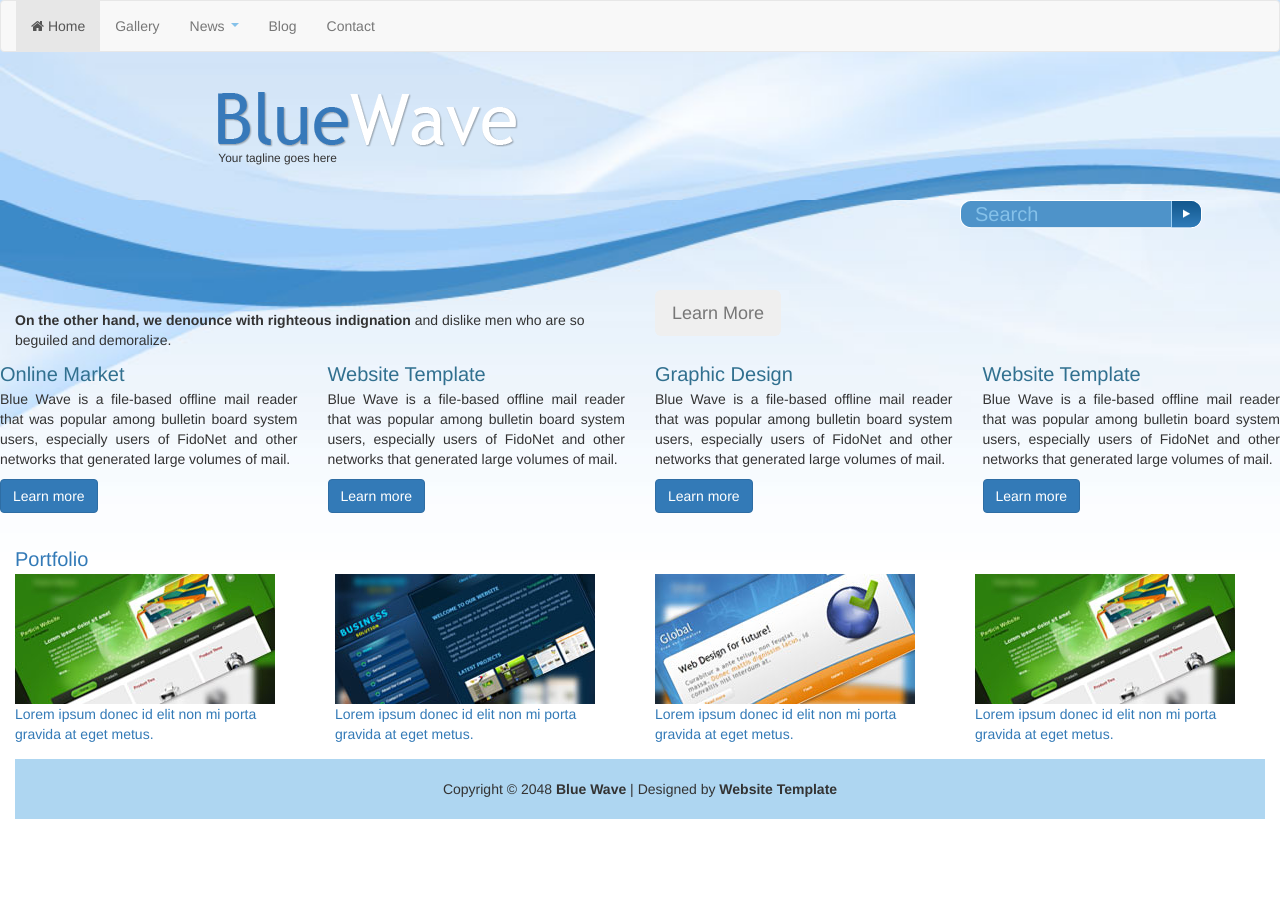
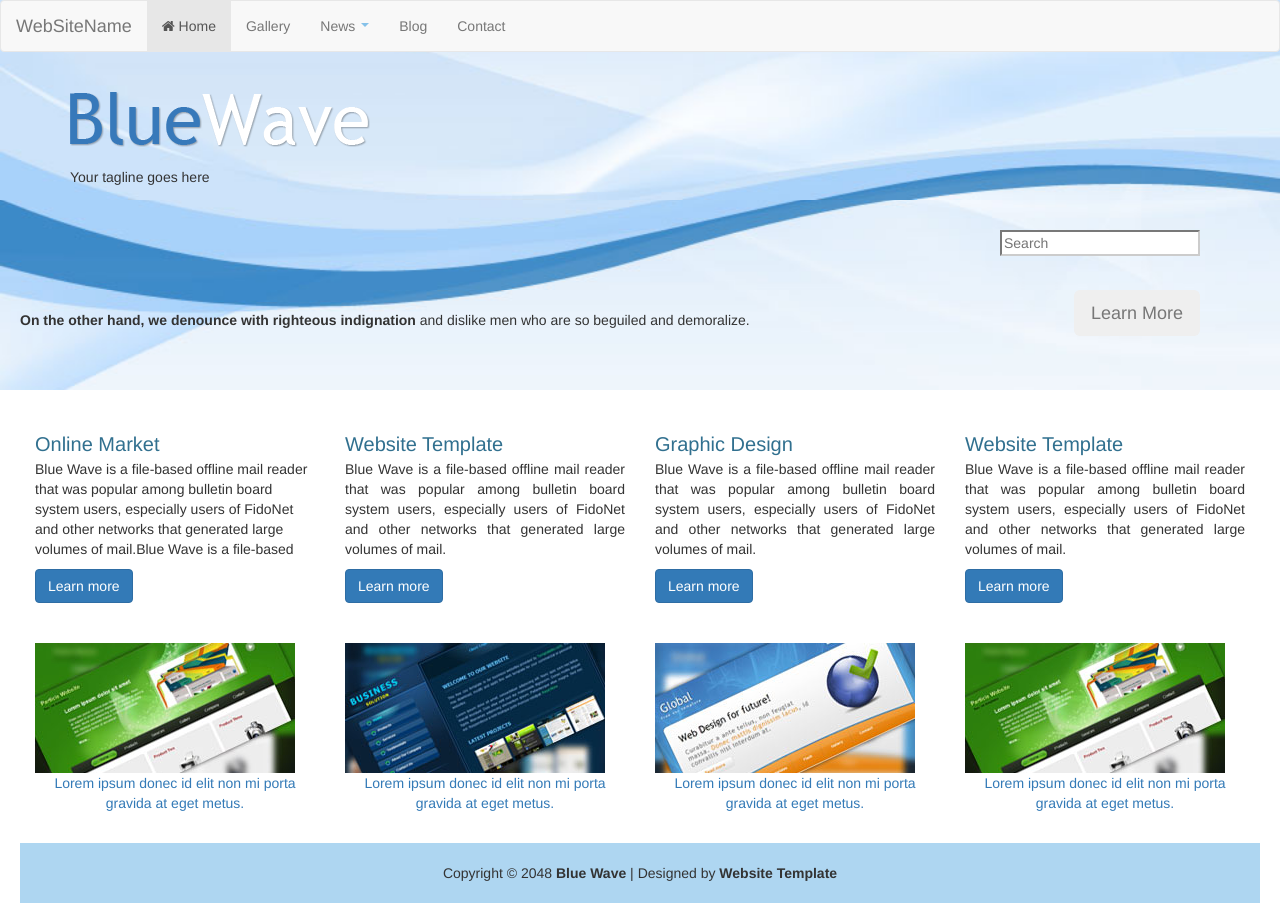
Before and after one commit to Soni-Rashmi/Training, a plain HTML site: page boots/new-wave.html in a window 1280 px wide. Before the commit the page ends 819 px from the top, so only its background shows below. Drawn offline with nearby package versions, Linux system fonts and the light colour scheme.

Commit message:
Updating changes on 26-oct

```diff
--- a/boots/blue-wave.css
+++ b/boots/blue-wave.css
@@ -1,8 +1,3 @@
-body {
-  background-image: url('./images/tooplate_body.jpg');
-  background-repeat: repeat-x;
-}
-
 .header {
   background-image: url('./images/tooplate_header.jpg');
   background-position: bottom;
@@ -11,8 +6,12 @@ body {
   height: 200px;
 }
 
-.img-rounded {
-  padding-top: 20px;
+.hero-img {
+  padding: 20px 70px;
+}
+
+.header p {
+  padding-left: 70px;
 }
 
 .middle-header {
@@ -24,14 +23,9 @@ body {
 }
 
 .search {
-  background-image: url('./images/tooplate_search.png');
-  background-repeat: no-repeat;
-  color: white;
-  cursor: pointer;
-  font-size: 10pt;
-  height: 29px;
-  padding-left: 10px;
-  width: 242px;
+  float: right;
+  width: 200px;
+  margin: 30px 80px 0px 0px;
 }
 
 .desc {
@@ -39,15 +33,17 @@ body {
   background-position: top;
   background-repeat: no-repeat;
   background-size: cover;
-  height: 140px;
+  height: 100px;
 }
 
-.desc-para {
-  padding-top: 20px;
+.left-div {
+  float: left;
+  margin: 20px;
 }
 
-.grid {
-  height: 185px;
+.right-div {
+  float: right;
+  margin-right: 80px;
 }
 
 span {
@@ -56,8 +52,72 @@ span {
   padding-bottom: 5px;
 }
 
+.paragraph {
+  height: 100px;
+  overflow: hidden;
+  text-overflow: ellipsis;
+}
+
+.portfolio {
+  margin-top: 40px;
+  padding: 0px 20px;
+}
+
+.img-caption {
+  text-align: center;
+}
+
 .footer {
   background-color: #AED6F1;
+  margin: 20px;
   padding: 20px;
   text-align: center;
 }
+
+@media screen and (min-width: 768px) and (max-width: 1023px) {
+  .header {
+    background-size: cover;
+  }
+
+  .middle-header {
+    background-position: top;
+    background-size: cover;
+    height: 70px;
+  }
+
+  .portfolio div{
+    border: 1px solid;
+    padding-bottom: 10px;
+  }
+
+  .portfolio-img {
+    padding: 0px 70px;
+  }
+}
+
+@media screen and (max-width: 768px) {
+  .header {
+    background-position: top;
+    background-size: cover;
+    height: 200px;
+  }
+
+  .middle-header {
+    background-position: top;
+    background-size: cover;
+    height: 60px;
+  }
+
+  .search {
+    margin-right: 30px;
+  }
+
+  .portfolio div{
+    border: 1px solid;
+    padding-bottom: 10px;
+  }
+
+  .portfolio-img {
+    padding: 0px 130px;
+  }
+}
--- a/boots/new-wave.html
+++ b/boots/new-wave.html
@@ -11,11 +11,17 @@
     <script src="https://maxcdn.bootstrapcdn.com/bootstrap/3.3.7/js/bootstrap.min.js"></script>
   </head>
   <body>
-    <div class="container-fluid wrapper">
-      <div class="row"><!-- row1start-->
     <div class="header">
       <nav class="navbar navbar-default">
-            <div class="container-fluid">
+        <div class="navbar-header">
+          <button type="button" class="navbar-toggle" data-toggle="collapse" data-target="#myNavbar">
+            <span class="icon-bar"></span>
+            <span class="icon-bar"></span>
+            <span class="icon-bar"></span>
+          </button>
+          <a class="navbar-brand" href="#">WebSiteName</a>
+        </div>
+        <div class="collapse navbar-collapse" id="myNavbar">
           <ul class="nav navbar-nav">
             <li class="active"><a href="#"><i class="fa fa-home"></i> Home</a></li>
             <li><a href="#">Gallery</a></li>
@@ -34,56 +40,44 @@
           </ul>
         </div>
       </nav>
-
-          <div class="row">
-            <div class=" col-xs-8 col-xs-offset-2 col-md-8 col-md-offset-2">
-              <img src="./images/tooplate_logo.png" alt="Blue Wave" class="img-rounded img-responsive"/>
-              <small>Your tagline goes here</small>
+      <img src="./images/tooplate_logo.png" alt="Blue Wave" class="img-rounded hero-img"/>
+      <p>Your tagline goes here</p>
     </div>
+    <div class="middle-header">
+        <input type="search" class="btn-default search" placeholder="Search">
     </div>
-        </div>
-      </div><!-- row1 end-->
-      <div class="row middle-header"><!-- row2 middle-header-->
-        <div class="col-xs-10 col-md-3 col-md-offset-9 search">
-          <span class="span">Search</span>
-        </div>
-      </div><!-- row2 middle-header-->
-
-      <div class="row desc">
-        <div class=" col-xs-12 col-md-6">
-          <div class="desc-para">
+    <div class="desc">
+      <div class="left-div">
         <p>
           <b>On the other hand, we denounce with righteous indignation</b>
           and dislike men who are so beguiled and demoralize.
         </p>
       </div>
+      <div class="right-div">
+        <button type="button" name="button" class="btn btn-lg text-muted">Learn More</button>
       </div>
-        <div class="col-xs-8 col-md-6">
-          <button type="button" name="button" class="btn btn-lg text-muted">
-              Learn More
-          </button>
     </div>
-        <div class="clearfix">
-
+    <div class="container-fluid">
+      <div class="row portfolio">
+        <div class="col-xs-12 col-lg-3">
+          <span class="text-info">Online Market</span>
+            <p class="paragraph">Blue Wave is a file-based offline mail reader that was popular
+              among bulletin board system users, especially users of FidoNet and
+              other networks that generated large volumes of mail.Blue Wave is a file-based offline mail reader that was popular
+              among bulletin board system users, especially users of FidoNet and
+              oBlue Wave is a file-based offline mail reader that was popular
+            </p>
+            <button type="button" name="button" class="btn btn-primary">Learn more</button>
         </div>
-        <div class="row">
-          <div class="col-xs-12 col-sm-6 col-lg-3 grid">
-            <span class="text-info">Online Market</span>
+        <div class="col-xs-12 col-lg-3">
+          <span class="text-info">Website Template</span>
           <p class="text-justify">Blue Wave is a file-based offline mail reader that was popular
             among bulletin board system users, especially users of FidoNet and
             other networks that generated large volumes of mail.
           </p>
           <button type="button" name="button" class="btn btn-primary">Learn more</button>
         </div>
-          <div class="col-xs-12 col-sm-6 col-lg-3 grid">
-            <span class="text-info grid-heading">Website Template</span>
-            <p class="text-justify">Blue Wave is a file-based offline mail reader that was popular
-              among bulletin board system users, especially users of FidoNet and
-              other networks that generated large volumes of mail.
-            </p>
-            <button type="button" name="button" class="btn btn-primary">Learn more</button>
-          </div>
-          <div class="col-xs-12 col-sm-6 col-lg-3 grid">
+        <div class="col-xs-12 col-lg-3">
           <span class="text-info">Graphic Design</span>
           <p class="text-justify">Blue Wave is a file-based offline mail reader that was popular
             among bulletin board system users, especially users of FidoNet and
@@ -91,7 +85,7 @@
           </p>
           <button type="button" name="button" class="btn btn-primary">Learn more</button>
         </div>
-          <div class="col-xs-12 col-sm-6 col-lg-3 grid">
+        <div class="col-xs-12 col-lg-3">
           <span class="text-info">Website Template</span>
           <p class="text-justify">Blue Wave is a file-based offline mail reader that was popular
             among bulletin board system users, especially users of FidoNet and
@@ -101,54 +95,46 @@
         </div>
       </div><!--row4 -->
     </div><!--row3 desc-->
-      <div class="row">
-        <div class="col-xs-12">
-          <span class="text-primary">Portfolio</span>
-        </div>
-      </div>
-      <div class="row">
-        <div class="col-xs-12 col-sm-6 col-lg-3 grid">
+    <div class="container-fluid">
+      <div class="row portfolio">
+        <div class="col-xs-12 col-sm-6 col-lg-3">
           <a href="./images/tooplate_image_01.jpg" target="_blank">
-            <img src="./images/tooplate_image_01.jpg" alt="Image01" class="img-responsive"/>
+            <img src="./images/tooplate_image_01.jpg" alt="Image01" class="img-responsive portfolio-img"/>
             <div class="caption">
-                <p>Lorem ipsum donec id elit non mi porta gravida at eget metus.</p>
+              <p class="img-caption">Lorem ipsum donec id elit non mi porta gravida at eget metus.</p>
             </div>
           </a>
         </div>
-        <div class="col-xs-12 col-sm-6 col-lg-3 grid">
+        <div class="col-xs-12 col-sm-6 col-lg-3">
           <a href="./images/tooplate_image_02.jpg" target="_blank">
-            <img src="./images/tooplate_image_02.jpg" alt="Image02" class="img-responsive"/>
+            <img src="./images/tooplate_image_02.jpg" alt="Image02" class="img-responsive portfolio-img"/>
             <div class="caption">
-              <p>Lorem ipsum donec id elit non mi porta gravida at eget metus.</p>
+              <p class="img-caption">Lorem ipsum donec id elit non mi porta gravida at eget metus.</p>
             </div>
           </a>
         </div>
-        <div class="col-xs-12 col-sm-6 col-lg-3 grid">
+        <div class="col-xs-12 col-sm-6 col-lg-3">
           <a href="./images/tooplate_image_03.jpg" target="_blank">
-            <img src="./images/tooplate_image_03.jpg" alt="Image03" class="img-responsive"/>
+            <img src="./images/tooplate_image_03.jpg" alt="Image03" class="img-responsive portfolio-img"/>
             <div class="caption">
-              <p>Lorem ipsum donec id elit non mi porta gravida at eget metus.</p>
+              <p class="img-caption">Lorem ipsum donec id elit non mi porta gravida at eget metus.</p>
             </div>
           </a>
         </div>
-
-        <div class="col-xs-12 col-sm-6 col-lg-3 grid">
+        <div class="col-xs-12 col-sm-6 col-lg-3">
           <a href="./images/tooplate_image_01.jpg" target="_blank">
-            <img src="./images/tooplate_image_01.jpg" alt="Image04" class="img-responsive"/>
+            <img src="./images/tooplate_image_01.jpg" alt="Image04" class="img-responsive portfolio-img"/>
             <div class="caption">
-                <p>Lorem ipsum donec id elit non mi porta gravida at eget metus.</p>
+              <p class="img-caption">Lorem ipsum donec id elit non mi porta gravida at eget metus.</p>
             </div>
           </a>
         </div>
-      </div><!-- row5 -->
-      <div class="row">
-        <div class="col-xs-12">
+      </div>
+    </div>
       <div class="footer">
         Copyright &copy 2048 <strong>Blue Wave</strong> |
         Designed by <strong>Website Template</strong>
       </div>
-        </div>
-      </div>
     </div><!-- container-fluid -->
   </body>
 </html>
```
Lines whose indentation alone changed are shown as unchanged.
